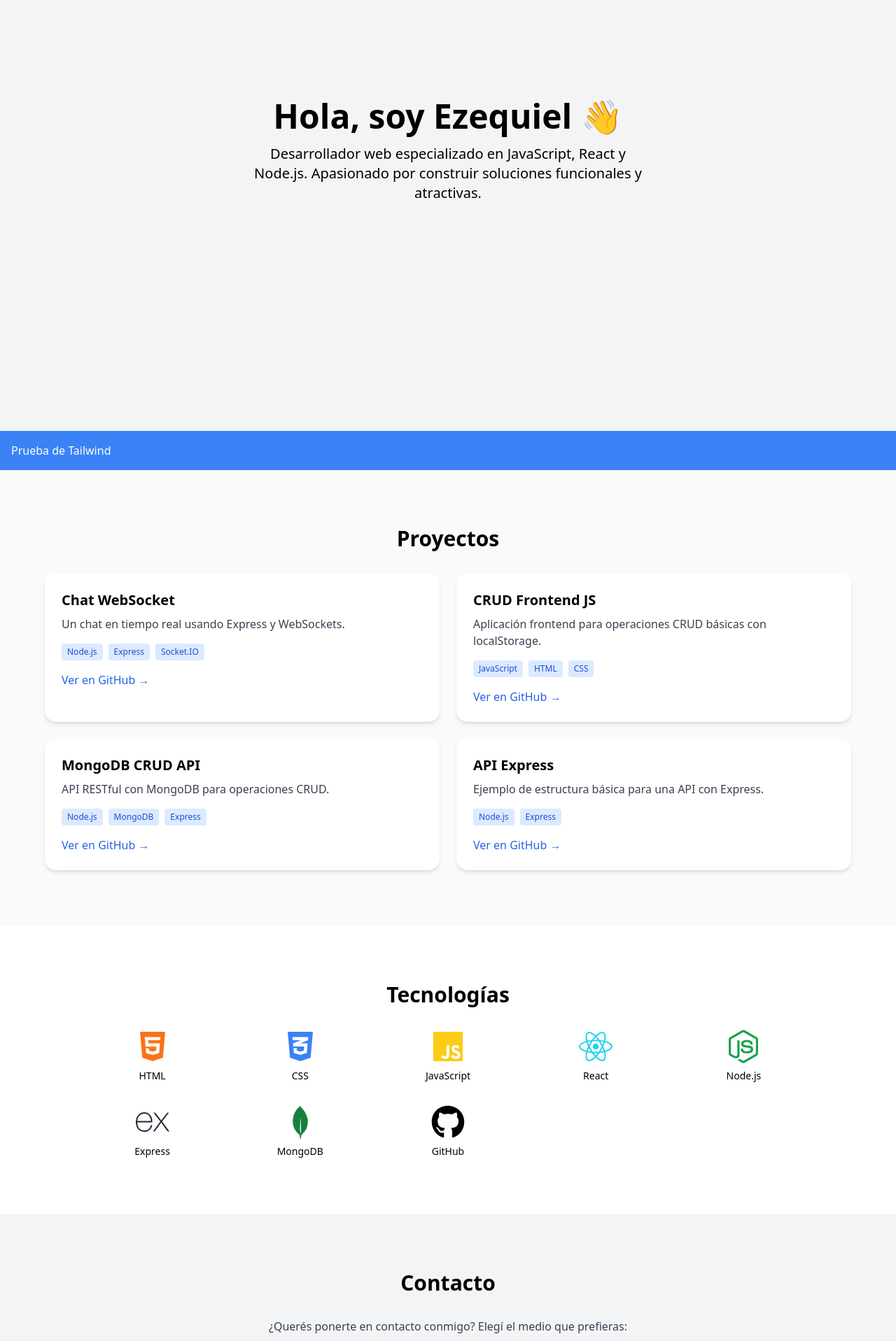
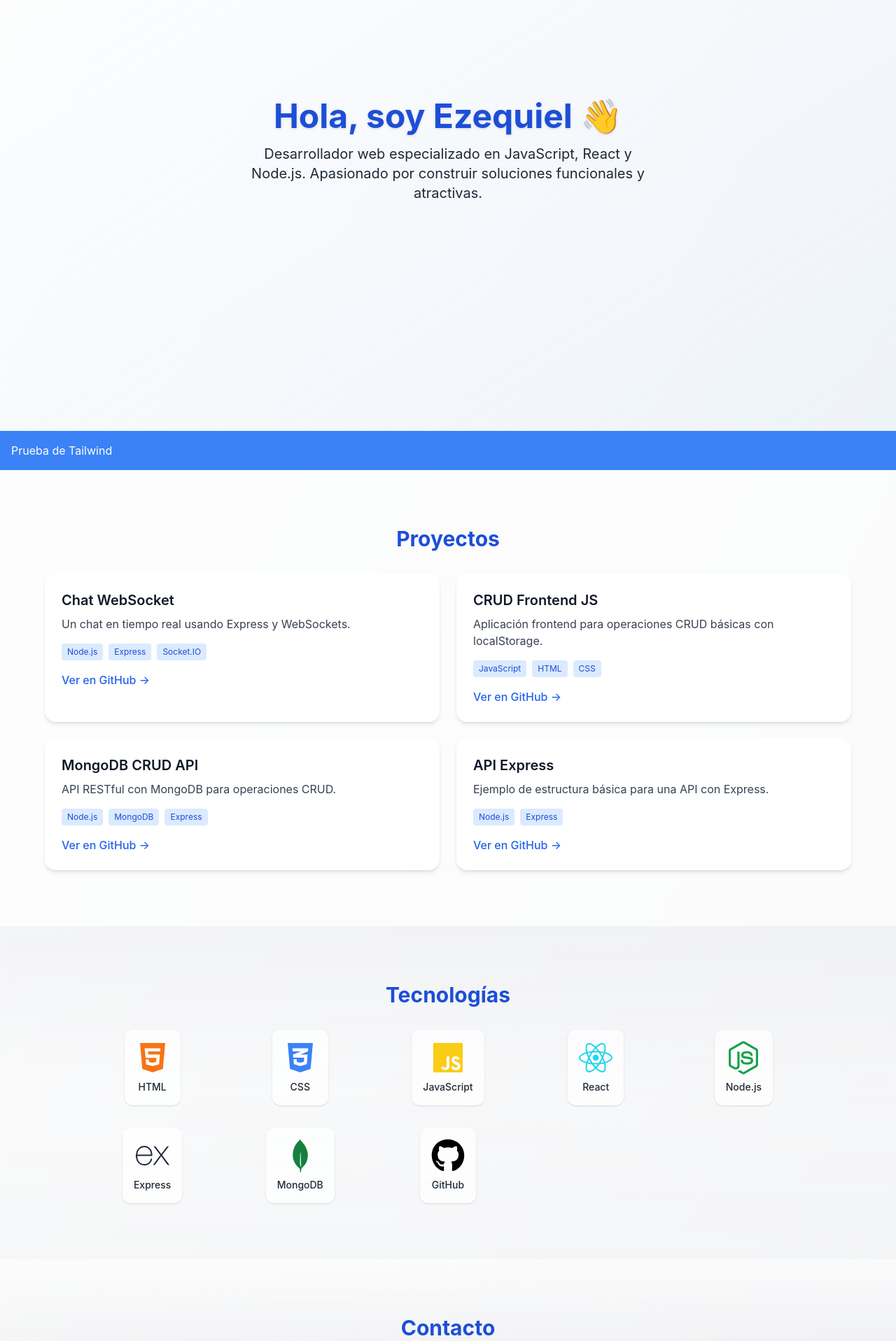
Before and after one commit to ezequiel9git/Portfolio, a React (Vite) app: page / in a window 1280 px wide. Shown: the part 264-2181 px from the top of the page at 70% size. Built offline with nearby package versions, Linux system fonts and the light colour scheme.

Commit message:
Actualización de estilos

```diff
--- a/Portfolio/src/App.jsx
+++ b/Portfolio/src/App.jsx
@@ -5,6 +5,7 @@ import Hero from './components/Hero';
 import Projects from './components/Projects';
 import Technologies from './components/Technologies';
 import Contact from './components/Contact';
+
 
 function App() {
   return (
--- a/Portfolio/src/components/About.jsx
+++ b/Portfolio/src/components/About.jsx
@@ -1,12 +1,16 @@
 import React from 'react';
-
 
 export default function About() {
   return (
-    <section id="about" className="py-20 px-4 bg-white">
+    <section
+      id="about"
+      className="py-20 px-4 bg-white/70 backdrop-blur-sm shadow-inner"
+    >
       <div className="max-w-4xl mx-auto text-center">
-        <h2 className="text-3xl font-semibold mb-6">Sobre mí</h2>
-        <p className="text-lg leading-relaxed">
+        <h2 className="text-3xl font-semibold mb-6 text-blue-700">
+          Sobre mí
+        </h2>
+        <p className="text-lg leading-relaxed text-gray-800">
           Soy desarrollador web con experiencia en frontend y backend. Me enfoco en tecnologías como React, Node.js y MongoDB.
           Disfruto crear proyectos funcionales y seguir aprendiendo constantemente. Busco oportunidades como desarrollador front-end.
         </p>
--- a/Portfolio/src/components/Contact.jsx
+++ b/Portfolio/src/components/Contact.jsx
@@ -3,15 +3,20 @@ import { FaEnvelope, FaLinkedin, FaGithub } from "react-icons/fa";
 
 export default function Contact() {
   return (
-    <section id="contact" className="py-20 px-4 bg-gray-100">
+    <section
+      id="contact"
+      className="py-20 px-4 bg-gradient-to-t from-white/80 via-gray-100/60 to-white/80 backdrop-blur-sm"
+    >
       <div className="max-w-4xl mx-auto text-center">
-        <h2 className="text-3xl font-bold mb-8">Contacto</h2>
-        <p className="text-gray-700 mb-6">¿Querés ponerte en contacto conmigo? Elegí el medio que prefieras:</p>
+        <h2 className="text-3xl font-bold mb-8 text-blue-700">Contacto</h2>
+        <p className="text-gray-700 mb-6">
+          ¿Querés ponerte en contacto conmigo? Elegí el medio que prefieras:
+        </p>
 
         <div className="flex justify-center gap-8 text-3xl">
           <a
             href="mailto:ezequielparradolopez@gmail.com"
-            className="text-gray-700 hover:text-blue-600"
+            className="text-gray-700 hover:text-blue-600 transition"
             aria-label="Email"
           >
             <FaEnvelope />
@@ -20,7 +25,7 @@ export default function Contact() {
             href="https://www.linkedin.com/in/ezequielparradolopez"
             target="_blank"
             rel="noopener noreferrer"
-            className="text-gray-700 hover:text-blue-700"
+            className="text-gray-700 hover:text-blue-700 transition"
             aria-label="LinkedIn"
           >
             <FaLinkedin />
@@ -29,7 +34,7 @@ export default function Contact() {
             href="https://github.com/ezequiel9git"
             target="_blank"
             rel="noopener noreferrer"
-            className="text-gray-700 hover:text-black"
+            className="text-gray-700 hover:text-black transition"
             aria-label="GitHub"
           >
             <FaGithub />
--- a/Portfolio/src/components/Header.jsx
+++ b/Portfolio/src/components/Header.jsx
@@ -2,14 +2,14 @@ import React from 'react';
 
 export default function Header() {
   return (
-    <header className="bg-white shadow fixed top-0 left-0 w-full z-50">
+    <header className="bg-white/80 backdrop-blur-sm shadow-md fixed top-0 left-0 w-full z-50">
       <div className="max-w-6xl mx-auto px-4 py-3 flex justify-between items-center">
-        <h1 className="text-xl font-bold">Ezequiel.dev</h1>
-        <nav className="space-x-4 text-sm font-medium">
-          <a href="#about">Sobre mí</a>
-          <a href="#projects">Proyectos</a>
-          <a href="#technologies">Tecnologías</a>
-          <a href="#contact">Contacto</a>
+        <h1 className="text-xl font-bold text-blue-800">Ezequiel.dev</h1>
+        <nav className="space-x-4 text-sm font-medium text-gray-800">
+          <a href="#about" className="hover:text-blue-600">Sobre mí</a>
+          <a href="#projects" className="hover:text-blue-600">Proyectos</a>
+          <a href="#technologies" className="hover:text-blue-600">Tecnologías</a>
+          <a href="#contact" className="hover:text-blue-600">Contacto</a>
         </nav>
       </div>
     </header>
--- a/Portfolio/src/components/Hero.jsx
+++ b/Portfolio/src/components/Hero.jsx
@@ -1,9 +1,12 @@
 import React from 'react';
+
 export default function Hero() {
   return (
-    <section className="h-screen flex flex-col justify-center items-center bg-gray-100 text-center px-4">
-      <h2 className="text-4xl sm:text-5xl font-bold mb-4">Hola, soy Ezequiel 👋</h2>
-      <p className="text-lg sm:text-xl max-w-xl">
+    <section className="h-screen flex flex-col justify-center items-center bg-gradient-to-br from-white/80 to-blue-50/60 text-center px-4 backdrop-blur-sm">
+      <h2 className="text-4xl sm:text-5xl font-bold mb-4 text-blue-700 drop-shadow">
+        Hola, soy Ezequiel 👋
+      </h2>
+      <p className="text-lg sm:text-xl max-w-xl text-gray-800">
         Desarrollador web especializado en JavaScript, React y Node.js. Apasionado por construir soluciones funcionales y atractivas.
       </p>
     </section>
--- a/Portfolio/src/components/Projects.jsx
+++ b/Portfolio/src/components/Projects.jsx
@@ -1,4 +1,3 @@
-
 import React from 'react';
 
 const projects = [
@@ -30,13 +29,13 @@ const projects = [
 
 export default function Projects() {
   return (
-    <section id="projects" className="py-20 px-4 bg-gray-50">
+    <section id="projects" className="py-20 px-4 bg-white/80 backdrop-blur-sm">
       <div className="max-w-6xl mx-auto">
-        <h2 className="text-3xl font-bold mb-8 text-center">Proyectos</h2>
+        <h2 className="text-3xl font-bold mb-8 text-center text-blue-700">Proyectos</h2>
         <div className="grid md:grid-cols-2 gap-6">
           {projects.map((project, index) => (
-            <div key={index} className="bg-white rounded-2xl shadow-md p-6 hover:shadow-lg transition">
-              <h3 className="text-xl font-semibold mb-2">{project.title}</h3>
+            <div key={index} className="bg-white/70 rounded-2xl shadow-md p-6 hover:shadow-xl transition backdrop-blur">
+              <h3 className="text-xl font-semibold mb-2 text-gray-900">{project.title}</h3>
               <p className="text-gray-700 mb-4">{project.description}</p>
               <ul className="flex flex-wrap gap-2 mb-4">
                 {project.tech.map((t, i) => (
--- a/Portfolio/src/components/Technologies.jsx
+++ b/Portfolio/src/components/Technologies.jsx
@@ -15,14 +15,14 @@ const techStack = [
 
 export default function Technologies() {
   return (
-    <section id="technologies" className="py-20 px-4 bg-white">
+    <section id="technologies" className="py-20 px-4 bg-gradient-to-b from-gray-100/70 via-white/60 to-gray-50/70 backdrop-blur-sm">
       <div className="max-w-5xl mx-auto text-center">
-        <h2 className="text-3xl font-bold mb-8">Tecnologías</h2>
+        <h2 className="text-3xl font-bold mb-8 text-blue-700">Tecnologías</h2>
         <div className="grid grid-cols-3 sm:grid-cols-4 md:grid-cols-5 gap-8 justify-items-center">
           {techStack.map((tech, index) => (
-            <div key={index} className="flex flex-col items-center space-y-2">
+            <div key={index} className="flex flex-col items-center space-y-2 bg-white/70 p-4 rounded-xl shadow hover:scale-105 transition">
               <div className="text-5xl">{tech.icon}</div>
-              <span className="text-sm">{tech.name}</span>
+              <span className="text-sm font-medium text-gray-800">{tech.name}</span>
             </div>
           ))}
         </div>
--- a/Portfolio/src/index.css
+++ b/Portfolio/src/index.css
@@ -7,3 +7,23 @@ html {
 @tailwind base;
 @tailwind components;
 @tailwind utilities;
+
+@layer base {
+  html {
+    font-family: 'Inter', sans-serif;
+    scroll-behavior: smooth;
+  }
+
+  body {
+    background: linear-gradient(to bottom right, #f9fafb, #e5e7eb);
+    color: #1f2937; /* Gray-800 */
+  }
+
+  h1, h2, h3, h4 {
+    @apply text-gray-900;
+  }
+
+  a {
+    @apply transition-colors duration-300;
+  }
+}
--- a/package.json
+++ b/package.json
@@ -8,6 +8,7 @@
     "preview": "vite preview"
   },
   "dependencies": {
+    "@fontsource/inter": "^5.2.6",
     "react": "^18.2.0",
     "react-dom": "^18.2.0"
   },
--- a/tailwind.config.js
+++ b/tailwind.config.js
@@ -6,7 +6,17 @@ module.exports = {
   ],
   theme: {
     extend: {
-      scrollBehavior: ['responsive'],
+      fontFamily: {
+        sans: ['"Inter"', 'ui-sans-serif', 'system-ui'],
+      },
+      colors: {
+        base: 'rgba(255,255,255,0.7)',
+        dark: 'rgba(17,24,39,0.8)',
+        accent: '#2563eb', // azul Tailwind 600
+      },
+      boxShadow: {
+        soft: '0 4px 20px rgba(0,0,0,0.08)',
+      },
     },
   },
   plugins: [],
```
Also changed, not shown: 1 other file (tests, documents, lock files or other folders).
